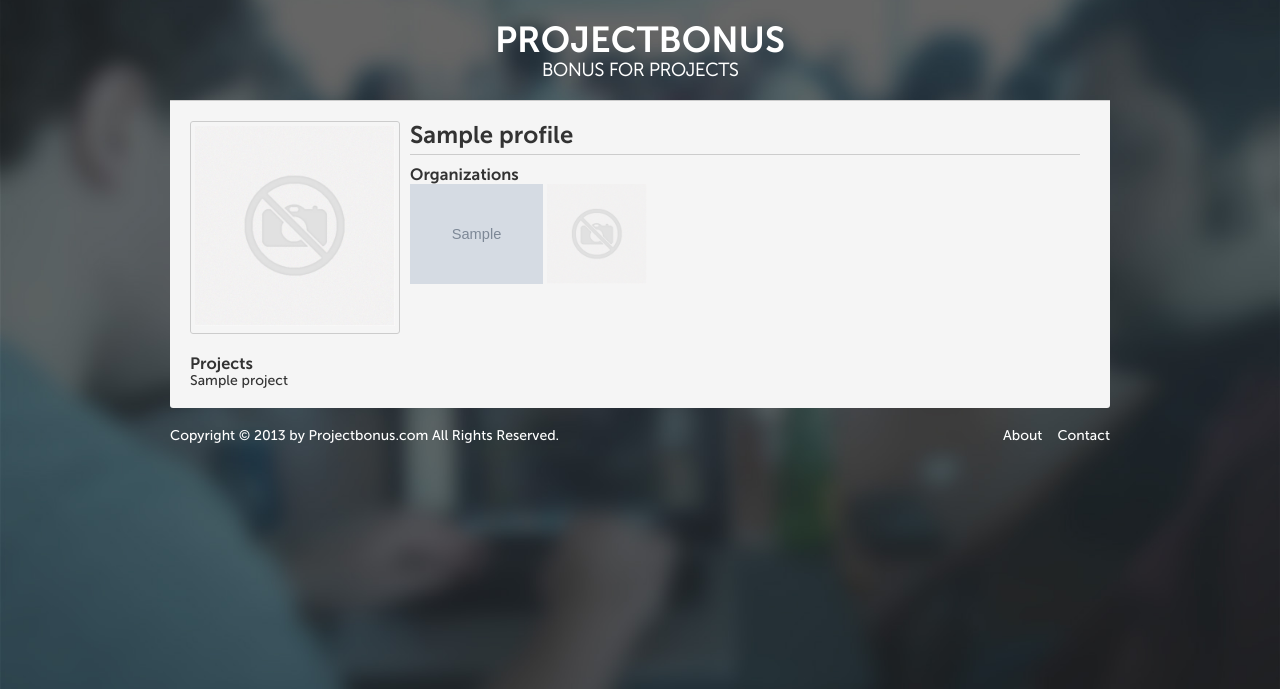
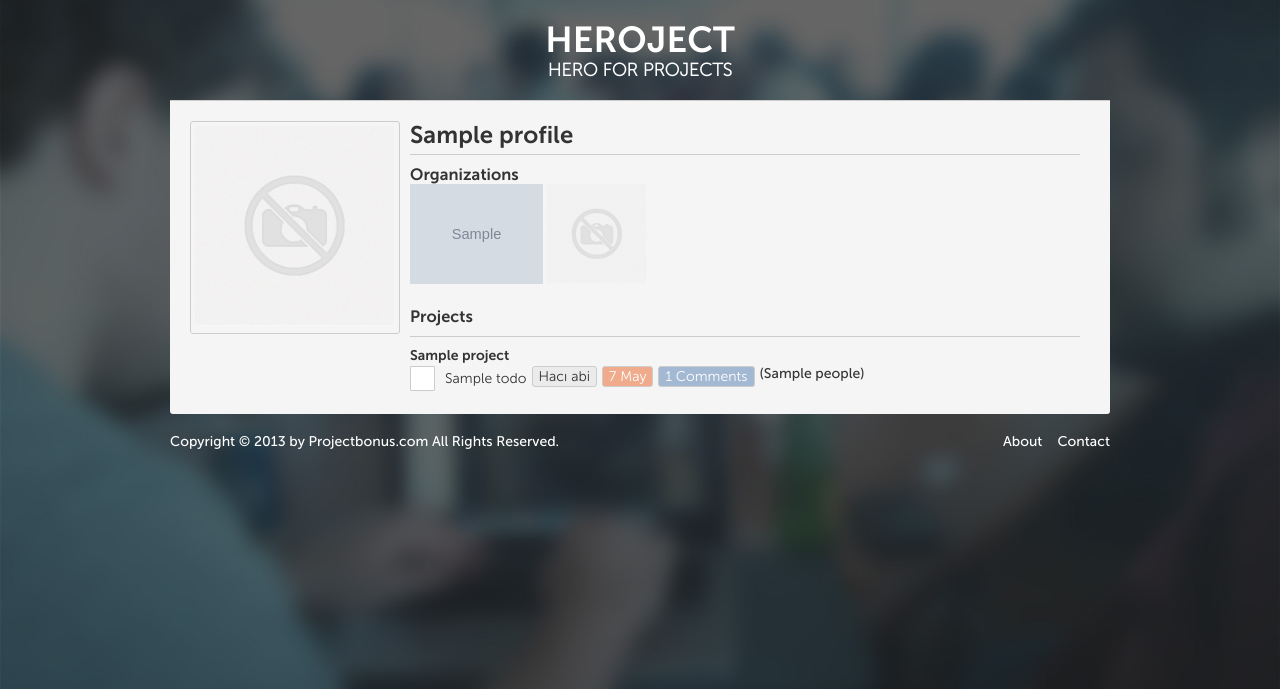
Before and after one commit to luterien/heroject, a Django app: template templates/profiles/profile_details.html in a window 1280 px wide. Shown: the top 689 px of the page. Run offline with Django 3.2, Linux system fonts and the light colour scheme; the template is opened without the code that fills it: most values are stand-ins (such as "Sample title", 1, 10 or a date in 2020); grey boxes marked "Sample" are stand-in pictures; parts of the project's set-up code (start-up, migrations or seed data) failed here and were passed over.

Commit message:
profile detail

```diff
--- a/static/css/style.css
+++ b/static/css/style.css
@@ -44,7 +44,7 @@ input[type="checkbox"] {display: none;}
 
 #nav .container 		{background: #ecebeb; height: 50px; border-bottom: 1px solid #fff; position: relative; border-radius: 3px 3px 0 0;}
 #nav ul li  			{float: left;}
-#nav ul li a  			{font-weight: bold; padding: 0 35px; line-height: 50px; border-left: 1px solid #ccc; border-right: 1px solid #fff; display: block;}
+#nav ul li a  			{font-weight: bold; padding: 0 20px; line-height: 50px; border-left: 1px solid #ccc; border-right: 1px solid #fff; display: block;}
 #nav ul li:first-child a 	{padding: 0 83px 0 84px; border-left: 0; }
 #nav ul li:last-child a 	{border-right: 0;}
 #nav .user-nav			{float: right; position: relative; padding-right: 28px; margin-top: 6px;}
@@ -128,8 +128,8 @@ body 		{font-family: 'font500',sans-serif; color: #333; font-size: 14px; backgro
 .prg-cnt 		{font-size: 18px;}
 
 .p-cont 		{ padding: 20px; width: 660px; float: left;}
-.p-cont .project-todos h4 	{font-size: 16px;}
-.p-cont .project-todos li 	{width: 100%; float: left;}
+.project-todos h4 	{font-size: 16px;}
+.project-todos li 	{width: 100%; float: left;}
 
 .project-todos {float: left; width: 100%; margin-bottom: 20px;}
 .project-todos .checkbox {margin-right: 10px;}
@@ -192,6 +192,8 @@ body 		{font-family: 'font500',sans-serif; color: #333; font-size: 14px; backgro
 .profile-cnt .profile-infos h2 	{font-size: 24px; margin-bottom: 10px; border-bottom: 1px solid #ccc; padding-bottom: 5px;}
 
 .profile-main 		{width: 100%; float: left; margin-top: 20px;}
+.profile-main .project 	{border-top: 1px solid #ccc; padding-top: 10px; margin-top: 10px; width: 100%; float: left;}
+.profile-main .project-todos 	{margin-bottom: 0;}
 
 .organizations div 	{padding-bottom: 10px;}
 .organizations div:first-child 	{padding-top: 10px;}
--- a/templates/base.html
+++ b/templates/base.html
@@ -5,7 +5,7 @@
 <html id="{% block id %}{% endblock %}" lang="tr">
   <head>
     <meta charset="utf-8">
-    <title>Project Bonus</title>
+    <title>Heroject</title>
 
     <!-- Metas  -->
     <meta name="robots" content="index, follow" />
@@ -29,8 +29,8 @@
 {% block Header %}
   <h1 id="logo">
     <a href="/">
-      PROJECTBONUS
-      <small>BONUS FOR PROJECTS</small>
+      HEROJECT
+      <small>HERO FOR PROJECTS</small>
     </a>
   </h1>
 {% endblock %}
@@ -46,6 +46,12 @@
         </li>
         <li>
             <a href="{% url profile_details %}">ONLY ME</a>
+        </li>
+        <li>
+            <a href="/profile/invitations/">INVITATIONS</a>
+        </li>
+        <li>
+            <a href="/profile/notifications/">NOTIFICATIONS</a>
         </li>
         <li>
           <a class="br0">&nbsp;</a>
--- a/templates/index.html
+++ b/templates/index.html
@@ -5,8 +5,8 @@
 <section id="main">
     {% if projects %}
           <div class="index-cnt">
-            <h3>Wellcome to PROJECTBONUS</h3>
-            <h4>Projects are waiting for you! Or
+            <h3>Wellcome to Heroject</h3>
+            <h4>Heroes are waiting for you! Or
               <strong class="crt-project"><a href="{% url create_project %}">Create New Project</a></strong>
             </h4>
             {% for project in projects %}
--- a/templates/profiles/profile_details.html
+++ b/templates/profiles/profile_details.html
@@ -27,21 +27,45 @@
 			{% else %}
 				<div>You are not a member of any organizations. Create one <a href="{% url create_organization %}">+</a></div>
 			{% endif %}
-		</div>
-	</div>
 			<div class="profile-main">
-
 				<h3>Projects</h3>
 				{% if profile.projects %}
+					<ul>
 						{% for project in profile.projects %}
-			<div>
-				<a href="{% url project_details project.slug %}">{{ project.title }}</a>
+						<li class="project">
+							<h4><a href="{% url project_details project.slug %}">{{ project.title }}</a></h4>
+							<ul class="project-todos" id="project-active-tasks">
+							{% for todo in project.active_tasks %}
+								    <li>
+								      <label class="checkbox" for="checkbox{{ todo.id }}"></label>
+								      <input type="checkbox" value="{{ todo.id }}" id="checkbox{{todo.id}}">
+
+								      <div class="todo-cnt">
+								      <a href="{% url task_details todo.id %}">
+								      {{ todo.title }}
+								      </a>
+
+								      <a class="todo-people">Hacı abi</a>
+								      <a class="todo-date">7 May</a>
+								      <a class="todo-comment" href="{% url task_details todo.id %}">{{todo.comment_count}} Comments</a>
+
+								      {% for people in todo.assigned_people %}
+								        <span>({{ people }})</span>
+								      {% endfor %}
 								      </div>
+								    </li>
 							{% endfor %}
+							</ul>
+						</li>
+						{% endfor %}
+					</ul>
+
 				{% else %}
 					<div>You do not have any projects</div>
 				{% endif %}
 
 			</div>
 		</div>
+	</div>
+</div>
 {% endblock %}
--- a/templates/projects/project_details.html
+++ b/templates/projects/project_details.html
@@ -6,11 +6,6 @@
         <div class="p-head">
           <div class="top full-block">
             <h2>{{ project }}</h2>
-            <!--<form>
-              <span>Invite Friend</span>
-              <input placeholder="friend@mail.com">
-              <button><i class="icon mail"></i></button>
-            </form>-->
             <form action="{% url invite_to_project project.id %}" method="POST">{% csrf_token %}
             {{ project_invitation_form.receiver }}
             <button type="submit" class="btn"><i class="icon addpeople"></i></button>
```
Also changed, not shown: templates/notifications.html (+5 -3 lines). Lines whose indentation alone changed are shown as unchanged.
